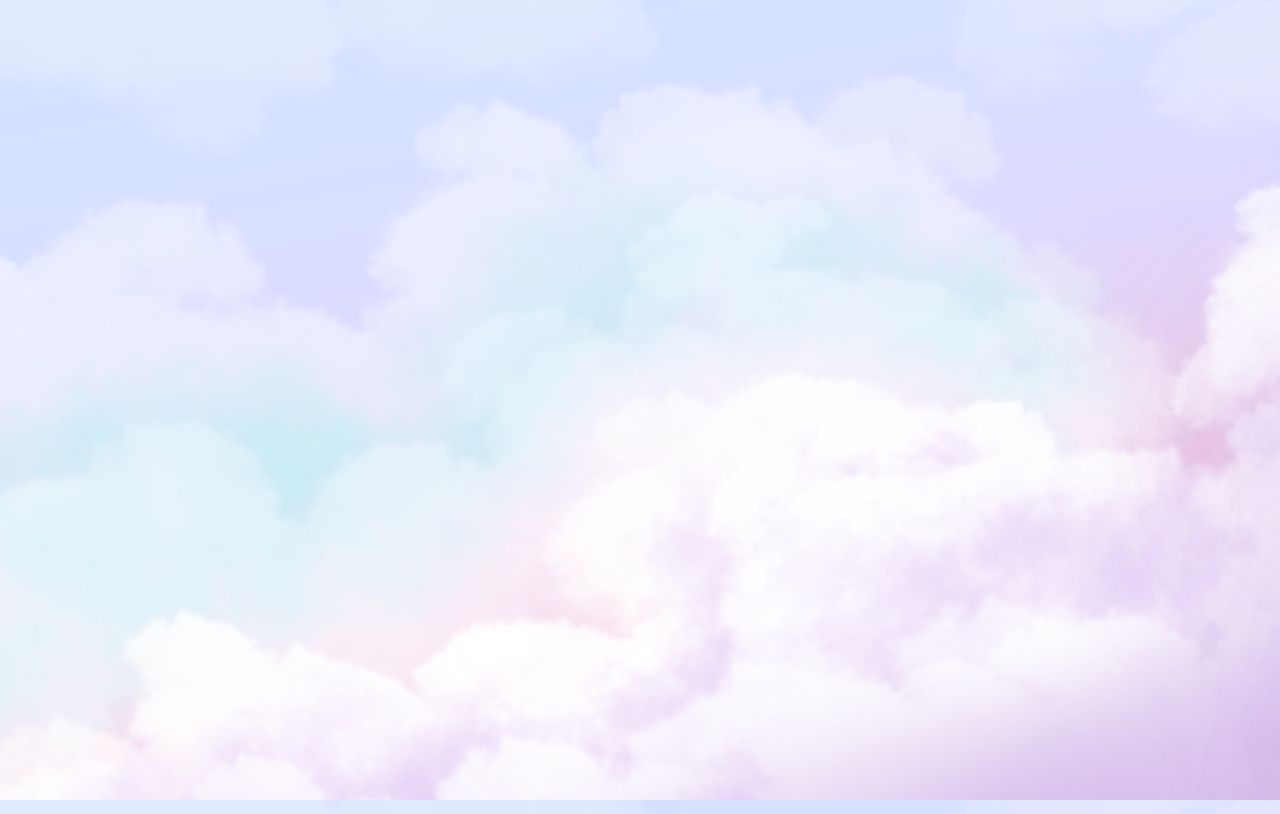
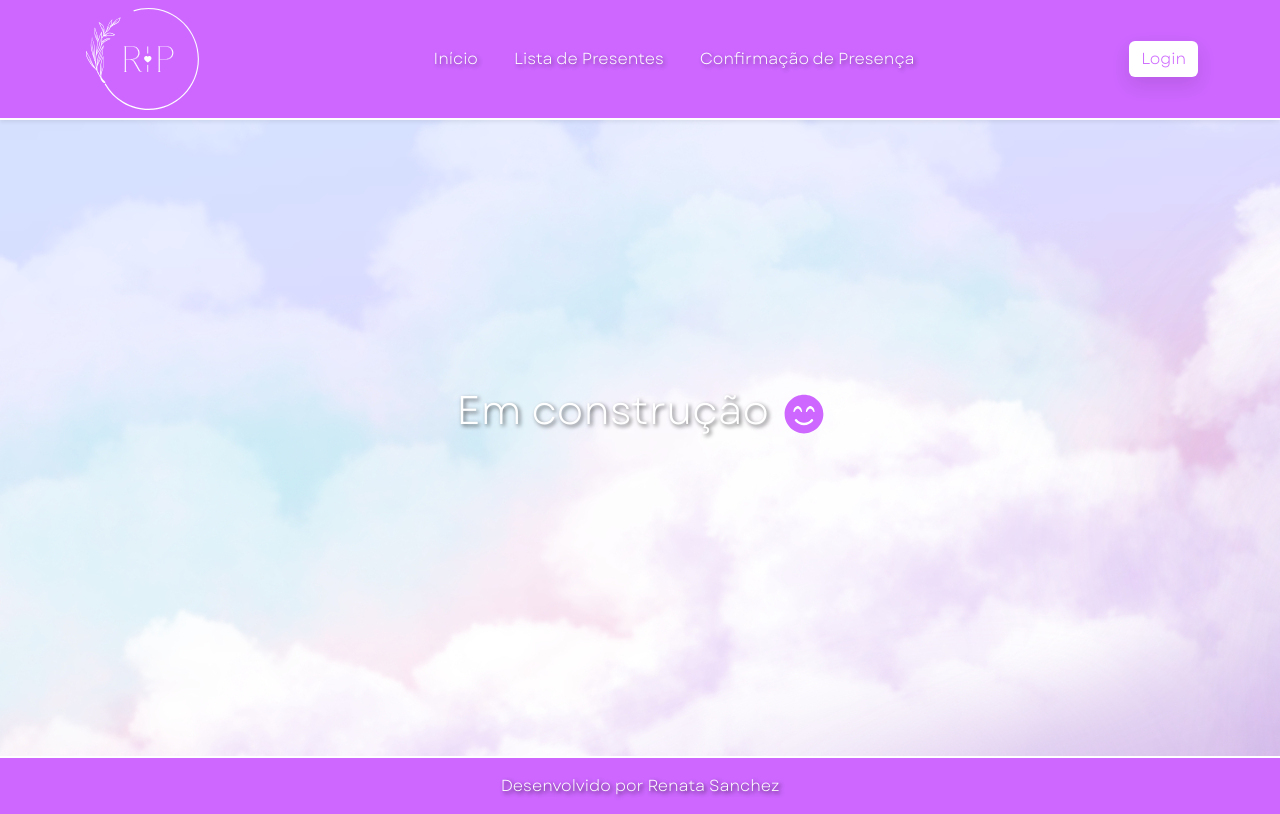
Before and after one commit to Reenas97/casamento, a React (Vite) app: page /confirmacao in a window 1280 px wide. Before the commit this address had no page. Built offline with nearby package versions, Linux system fonts and the light colour scheme; no server answers.

Commit message:
pagina de confirmação de presença

```diff
--- a/src/main.tsx
+++ b/src/main.tsx
@@ -4,6 +4,7 @@ import PresenteDetalhe from "./pages/PresenteDetalhe";
 import { BrowserRouter, Routes, Route } from "react-router-dom";
 import Login from "./pages/Login";
 import Admin from "./pages/Admin";
+import Confirmacao from "./pages/Confirmacao";
 import ImportPresentes from "./helpers/ImportPresentes";
 import MainLayout from "./layouts/MainLayout";
 
@@ -23,6 +24,7 @@ ReactDOM.createRoot(document.getElementById("root")!).render(
         <Route path="/presente/:id" element={<PresenteDetalhe />} />
         <Route path="/login" element={<Login />} />
         <Route path="/admin" element={<Admin />} />
+        <Route path="/confirmacao" element={<Confirmacao />} />
         <Route path="/import-presentes" element={<ImportPresentes />} />
       </Route>
     </Routes>
--- /dev/null
+++ b/src/pages/Confirmacao.tsx
@@ -0,0 +1,16 @@
+import { FaSmileBeam } from "react-icons/fa";
+import { Container } from "reactstrap";
+
+export default function Confirmacao() {
+
+  return (
+    <Container className="d-flex justify-content-center align-items-center h-100 my-auto">
+      <h1>
+        Em construção
+        <FaSmileBeam
+          style={{marginLeft: 15 , color: '#CD67FF'}}
+        />
+      </h1>
+    </Container>
+  );
+}
```
